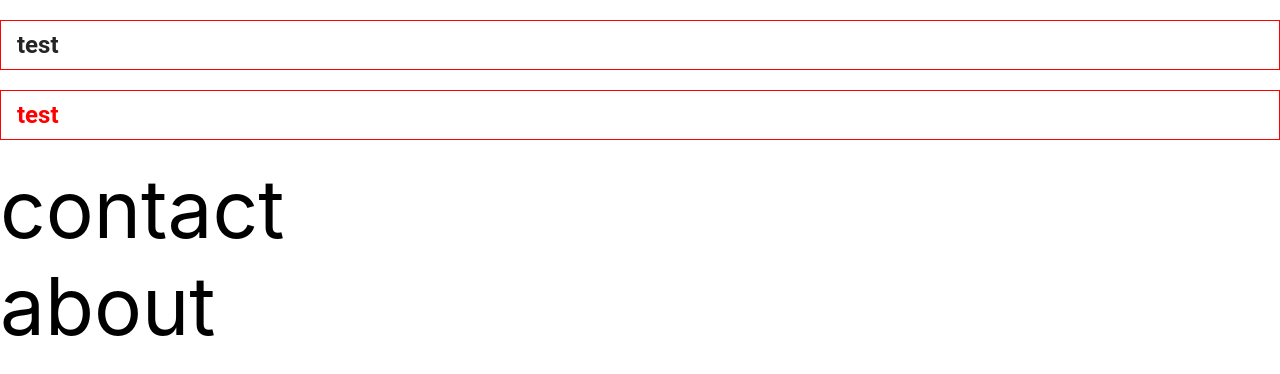
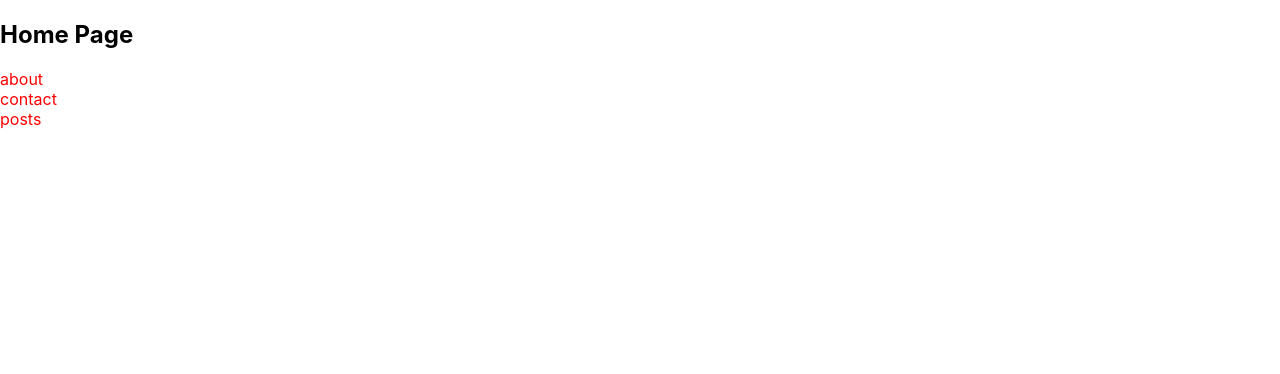
Before and after one commit to Sky-De/NextJsApp, a Next.js app: page / in a window 1280 px wide. Shown: the top 374 px of the page. Built offline with nearby package versions, Linux system fonts and the light colour scheme.

Commit message:
roters finished and redux implanted
need refctore redux with reduxTolkit

```diff
--- a/package.json
+++ b/package.json
@@ -11,7 +11,10 @@
   "dependencies": {
     "next": "12.1.0",
     "react": "17.0.2",
-    "react-dom": "17.0.2"
+    "react-dom": "17.0.2",
+    "react-redux": "^8.0.0",
+    "redux": "^4.2.0",
+    "redux-thunk": "^2.4.1"
   },
   "devDependencies": {
     "eslint": "8.11.0",
--- a/pages/_app.js
+++ b/pages/_app.js
@@ -1,7 +1,13 @@
-import '../styles/globals.css'
+import '../styles/globals.css';
+import { Provider } from 'react-redux';
+import { store } from '../store/store';
 
 function MyApp({ Component, pageProps }) {
-  return <Component {...pageProps} />
+  return (
+    <Provider store={store}>
+      <Component {...pageProps} />
+    </Provider>
+  )
 }
 
 export default MyApp
--- a/pages/index.js
+++ b/pages/index.js
@@ -1,8 +1,15 @@
 import Head from 'next/head'
 import Image from 'next/image'
 import styles from '../styles/About.module.scss'
+import Link from 'next/link';
+import { useSelector } from 'react-redux';
+import { useEffect } from 'react';
 
 export default function Home() {
+  const posts = useSelector((state) => state.test);
+  console.log(posts);
+  // useEffect(()=>{
+  // },[posts])
   return (
     <div className={styles.container}>
       <Head>
@@ -12,12 +19,19 @@ export default function Home() {
         <link rel="icon" href="/favicon.ico" />
         <meta httpEquiv="Content-Language" content="en"/>
       </Head>
-      <h2 className={styles.test}>test</h2>
-      <h2 className={styles.test1}>test</h2>
-      <a href="contact" style={{fontSize:'5rem'}}>contact</a><br />
-      <a href="about" style={{fontSize:'5rem'}}>about</a>
 
+      <h2>Home Page</h2>
 
+      <Link href='/about'><a className={styles.link2}>about</a></Link><br/>
+      <Link href='/contact'><a className={styles.link2}>contact</a></Link><br />
+      <Link href='/posts'><a className={styles.link2}>posts</a></Link>
+
+      <br />
+      <br />
+
+      {posts.length > 0 && posts.map((i)=>{
+        <h6> {i.title} </h6>
+      })}
 
     </div>
   )
--- /dev/null
+++ b/store/reducer/index.js
@@ -0,0 +1,6 @@
+import { combineReducers } from 'redux';
+import test from './test';
+
+
+
+export default combineReducers({test});
--- /dev/null
+++ b/store/reducer/test.js
@@ -0,0 +1,11 @@
+export default (posts=[],action) => {
+
+    switch (action.type) {
+        case 'GET_POSTS':
+            console.log('GET_POSTS');
+            console.log(action.payload);
+            return action.payload;
+        default:
+            return posts;
+    }
+}
--- /dev/null
+++ b/store/store.js
@@ -0,0 +1,4 @@
+import { createStore , applyMiddleware, compose } from 'redux';
+import thunk from 'redux-thunk';
+import reducers from './reducer';
+export const store = createStore(reducers,compose(applyMiddleware(thunk)));
--- a/styles/About.module.scss
+++ b/styles/About.module.scss
@@ -2,14 +2,12 @@
   border: 1px solid red;
 }
 
-.test {
-  color: rgb(37, 37, 37);
-  @include b;
-  height: 50px;
-  display: flex;
-  align-items: center;
-  padding: 0 1rem;
+.link {
+  font-size: 2rem;
   font-family: "ROBOTO";
+}
+.link2 {
+  color: red !important;
 }
 .test1 {
   color: rgb(255, 0, 0);
```
Also changed, not shown: pages/404.js (added, +13 -0 lines), pages/about.js (+7 -8 lines), pages/contact.js (+5 -4 lines), pages/posts.js (added, +22 -0 lines), store/actions/posts.js (added, +17 -0 lines), 1 other file (tests, documents, lock files or other folders).
